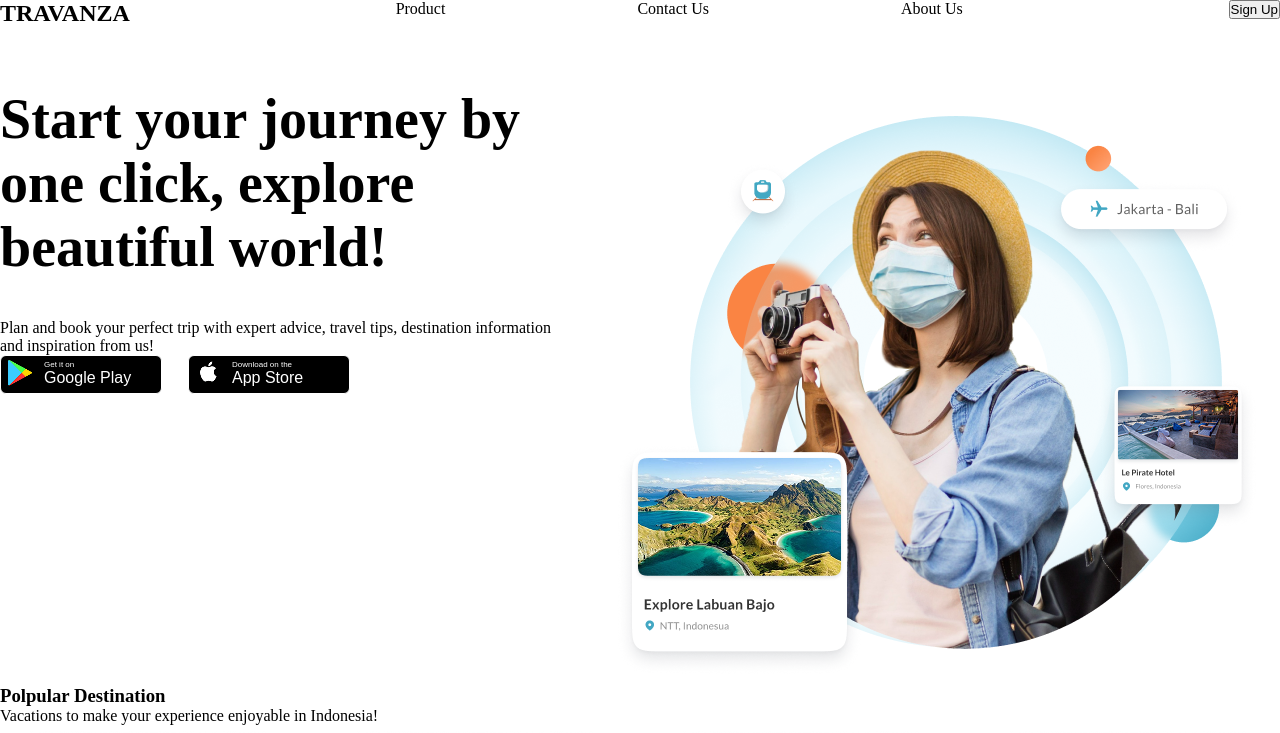
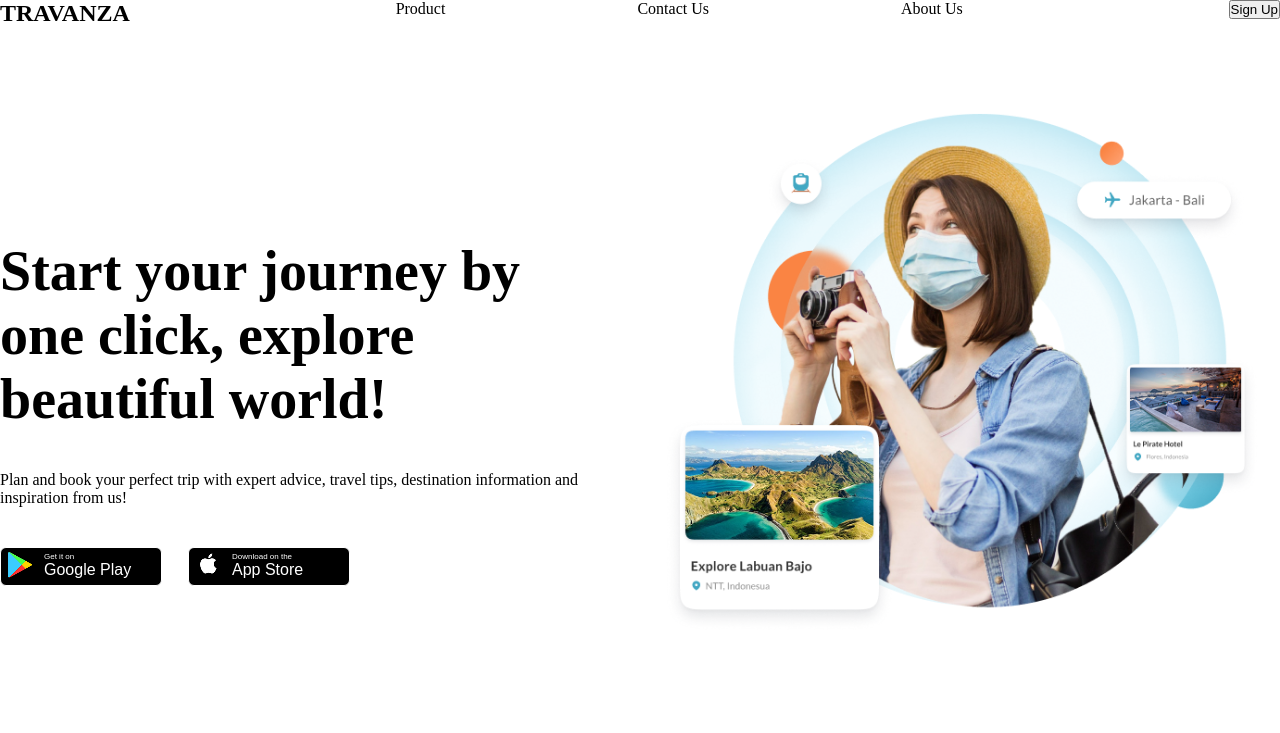
Before and after one commit to Naji4054/Travanza-landing-page, a React (Create React App) app: page / in a window 1280 px wide. Shown: the top 733 px of the page. Built offline with nearby package versions, Linux system fonts and the light colour scheme.

Commit message:
banner1 styles

```diff
--- a/src/index.css
+++ b/src/index.css
@@ -77,6 +77,20 @@ body  {
 
 .banner-des  p {
   font-size: 16px;
-  margin-bottom: 4
-  0px;
+  margin-bottom: 40px;
 }
+
+.left-banner1 {
+  display: flex;
+  flex-direction: column;
+  justify-content: center;
+}
+
+.right-banner1 {
+  max-width:650px;
+  min-height:650px;
+}
+
+.right-banner1 img {
+  width:100%
+}
```
